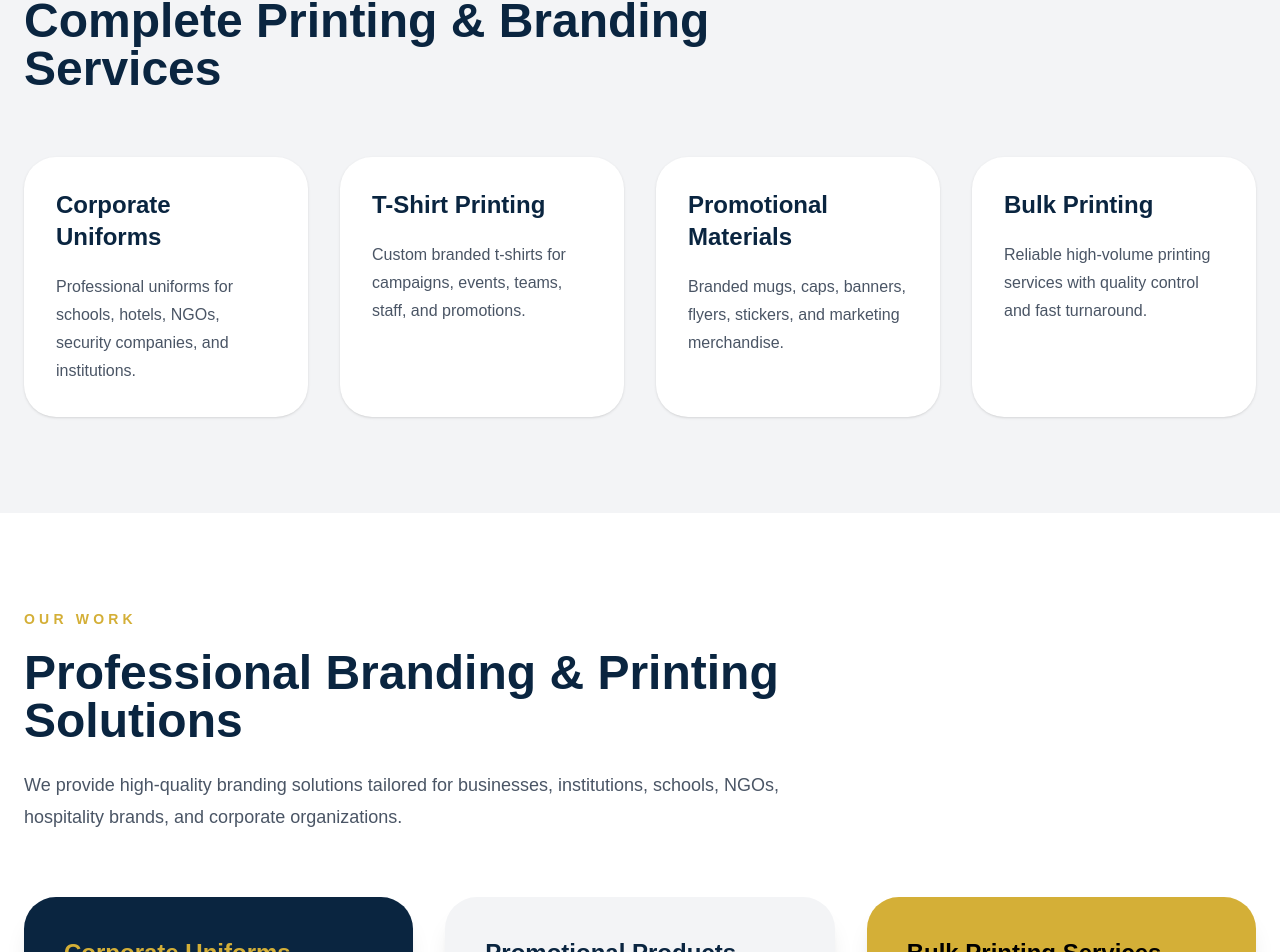
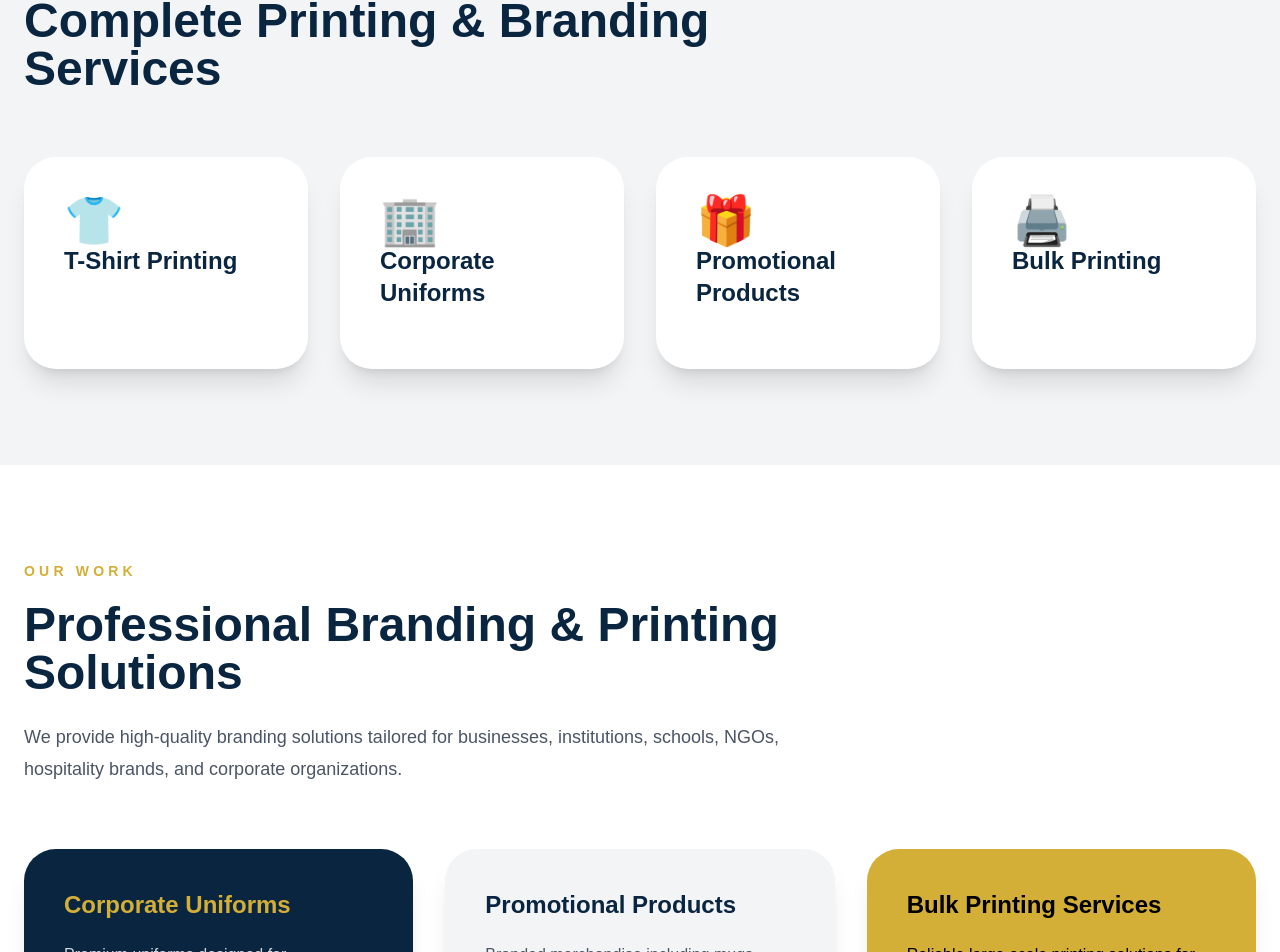
Before and after one commit to brianmichaelu/lubrun-website, a Next.js app: page / in a window 1280 px wide. Shown: the part 1926-2878 px from the top of the page. Built offline with nearby package versions, Linux system fonts and the light colour scheme.

Commit message:
Update page.tsx

```diff
--- a/app/page.tsx
+++ b/app/page.tsx
@@ -1,23 +1,33 @@
 export default function Home() {
  const services = [
   {
+    title: "T-Shirt Printing",
+    description:
+      "High-quality branded t-shirts for businesses, events, schools, and organizations.",
+    icon: "👕",
+  },
+
+  {
     title: "Corporate Uniforms",
-      desc: "Professional uniforms for schools, hotels, NGOs, security companies, and institutions.",
+    description:
+      "Professional uniforms designed for strong brand identity and workplace presentation.",
+    icon: "🏢",
   },
+
   {
-      title: "T-Shirt Printing",
-      desc: "Custom branded t-shirts for campaigns, events, teams, staff, and promotions.",
+    title: "Promotional Products",
+    description:
+      "Branded merchandise including mugs, banners, caps, flyers, and giveaways.",
+    icon: "🎁",
   },
-    {
-      title: "Promotional Materials",
-      desc: "Branded mugs, caps, banners, flyers, stickers, and marketing merchandise.",
-    },
+
   {
     title: "Bulk Printing",
-      desc: "Reliable high-volume printing services with quality control and fast turnaround.",
+    description:
+      "Large-scale printing services tailored for institutions and corporate clients.",
+    icon: "🖨️",
   },
 ];
-
   return (
     <main className="bg-white text-gray-900">
       {/* HEADER */}
@@ -266,8 +276,13 @@
             {services.map((service) => (
               <div
                 key={service.title}
-                className="rounded-[2rem] bg-white p-8 shadow-sm transition hover:-translate-y-2 hover:shadow-2xl"
+               className="rounded-[2rem] bg-white p-10 shadow-xl transition hover:-translate-y-3 hover:shadow-2xl"
                 >
+
+                <div className="text-5xl">
+                {service.icon}
+                </div>
+
                 <h3 className="text-2xl font-black text-[#0A2540]">
                   {service.title}
                 </h3>
```
Lines whose indentation alone changed are shown as unchanged.
